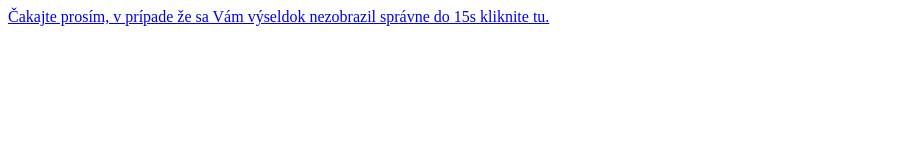
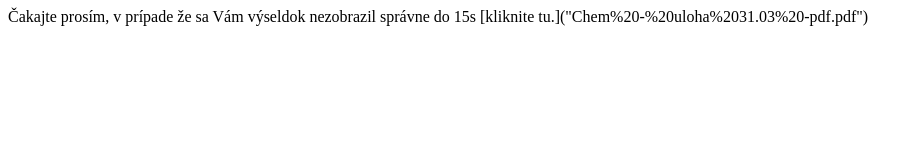
Before and after one commit to K11aus/v.lab.online.3, a plain HTML site: page index.html in a window 1280 px wide. Shown: the whole page, without its empty margins (0-923 px from the left). Drawn offline with Linux system fonts and the light colour scheme.

Commit message:
Update index.html

```diff
--- a/index.html
+++ b/index.html
@@ -1,3 +1,3 @@
 <html>
-  <p><a href="Chem%20-%20uloha%2031.03%20-pdf.pdf">Čakajte prosím, v prípade že sa Vám výseldok nezobrazil správne do 15s kliknite tu.</a></p>
+  Čakajte prosím, v prípade že sa Vám výseldok nezobrazil správne do 15s [kliknite tu.]("Chem%20-%20uloha%2031.03%20-pdf.pdf")
 </html>
```
